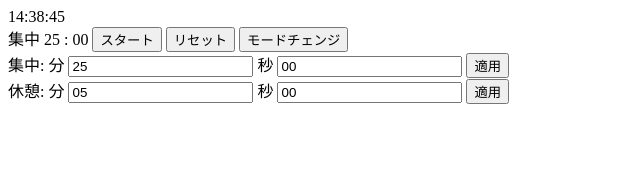
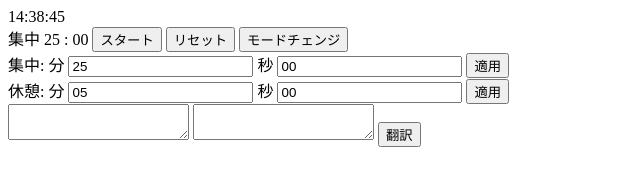
Before and after one commit to piry9200/multi_function_pomodoro_timer, a plain HTML site: page publish/index.html in a window 1280 px wide. Shown: the whole page, without its empty margins (0-640 px from the left). Drawn offline with Linux system fonts and the light colour scheme.

Commit message:
update:英語を日本語に翻訳する機能を追加　コピペです

```diff
--- a/publish/index.html
+++ b/publish/index.html
@@ -31,7 +31,13 @@
                 <button type="button" class="apply_form">適用</button>
             </div>
         </form>
+        <form>
+            <textarea id="write_area"></textarea>
+            <textarea readonly id="read_only_area"></textarea>
+            <button type="button" id="transelate_button">翻訳</button>
+        </form>
 
         <script src="../js/timer.js"></script>
+        <script src="../js/transelater.js"></script>
     </body>
 </html>
```
